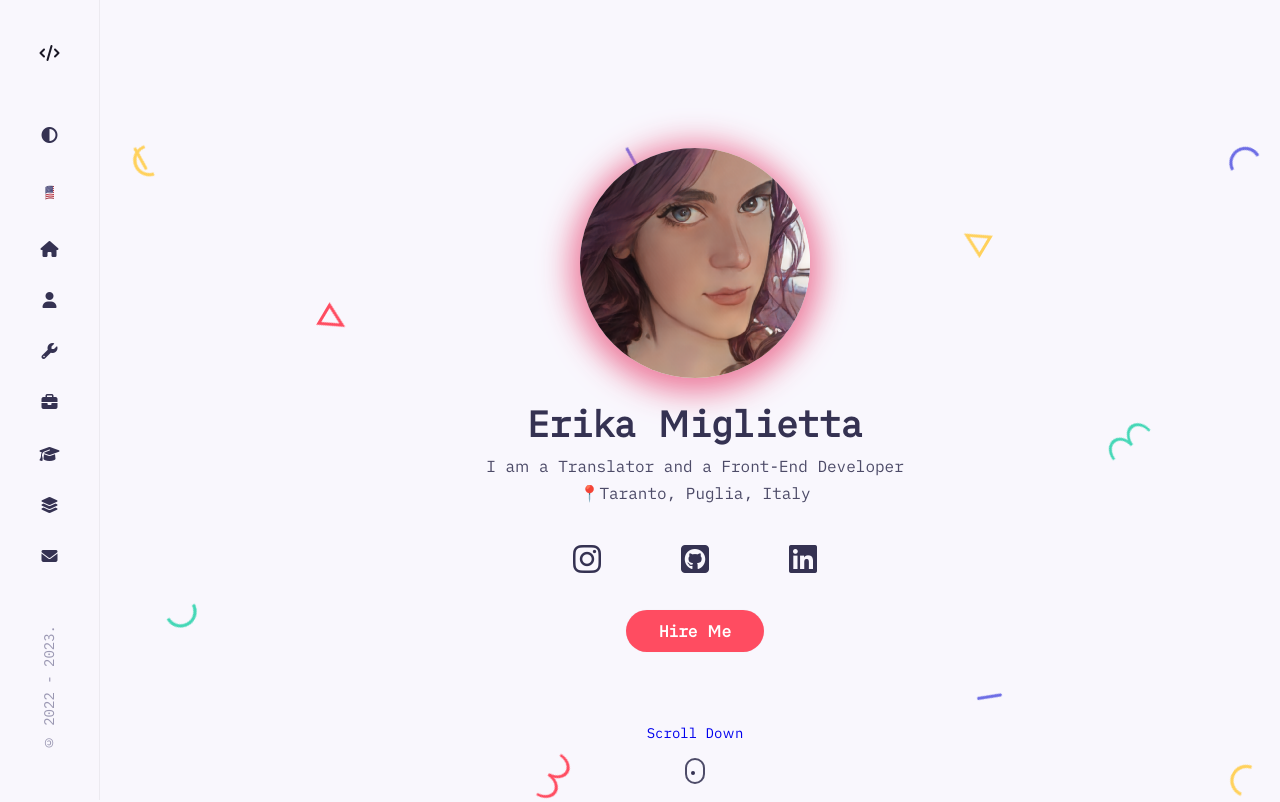
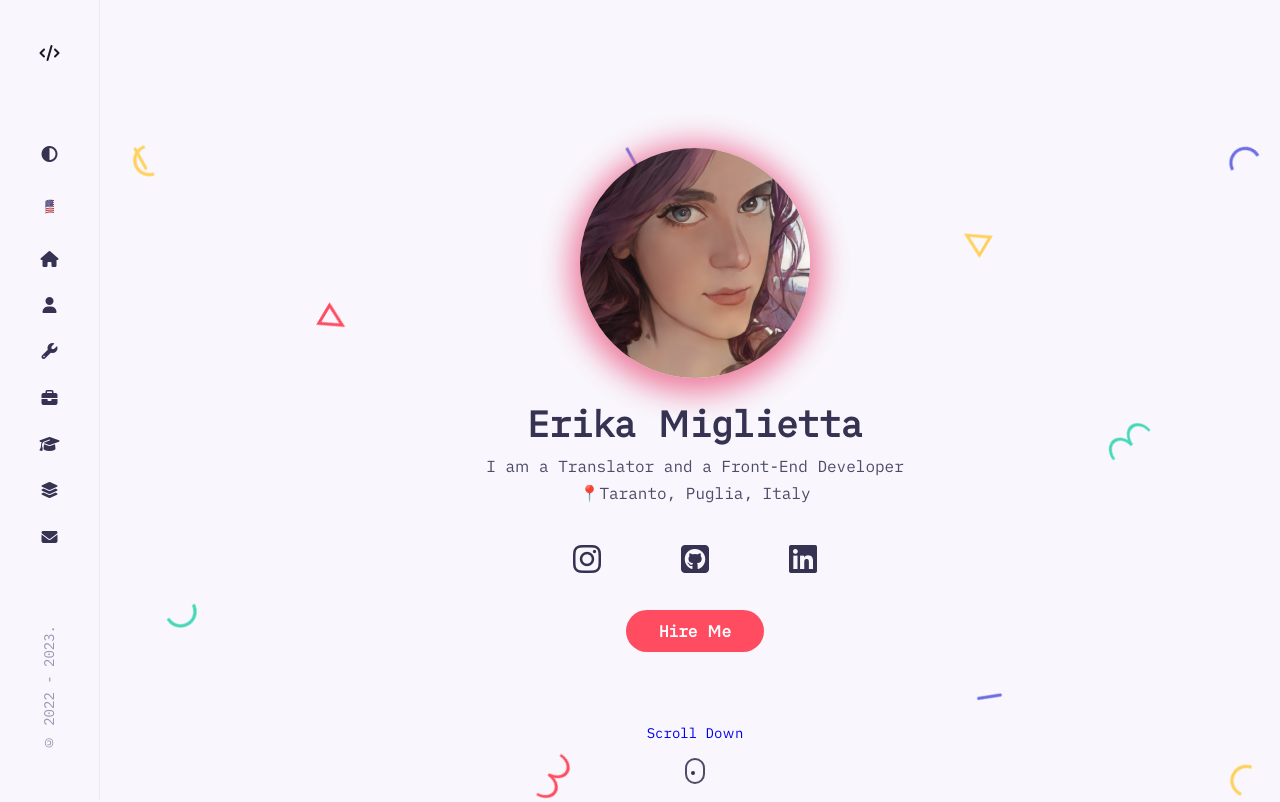
Before and after one commit to erina92/react-portfolio, a React (Create React App) app: page / in a window 1280 px wide. Shown: the top 802 px of the page. Built offline with nearby package versions, Linux system fonts and the light colour scheme.

Commit message:
updated nav links

```diff
--- a/src/components/sidebar/sidebar.css
+++ b/src/components/sidebar/sidebar.css
@@ -22,7 +22,7 @@
 .nav__list {
   display: flex;
   flex-direction: column;
-  row-gap: 1.5rem;
+  row-gap: 1.2rem;
   align-items: center;
   justify-content: center;
   padding: 0;
```
